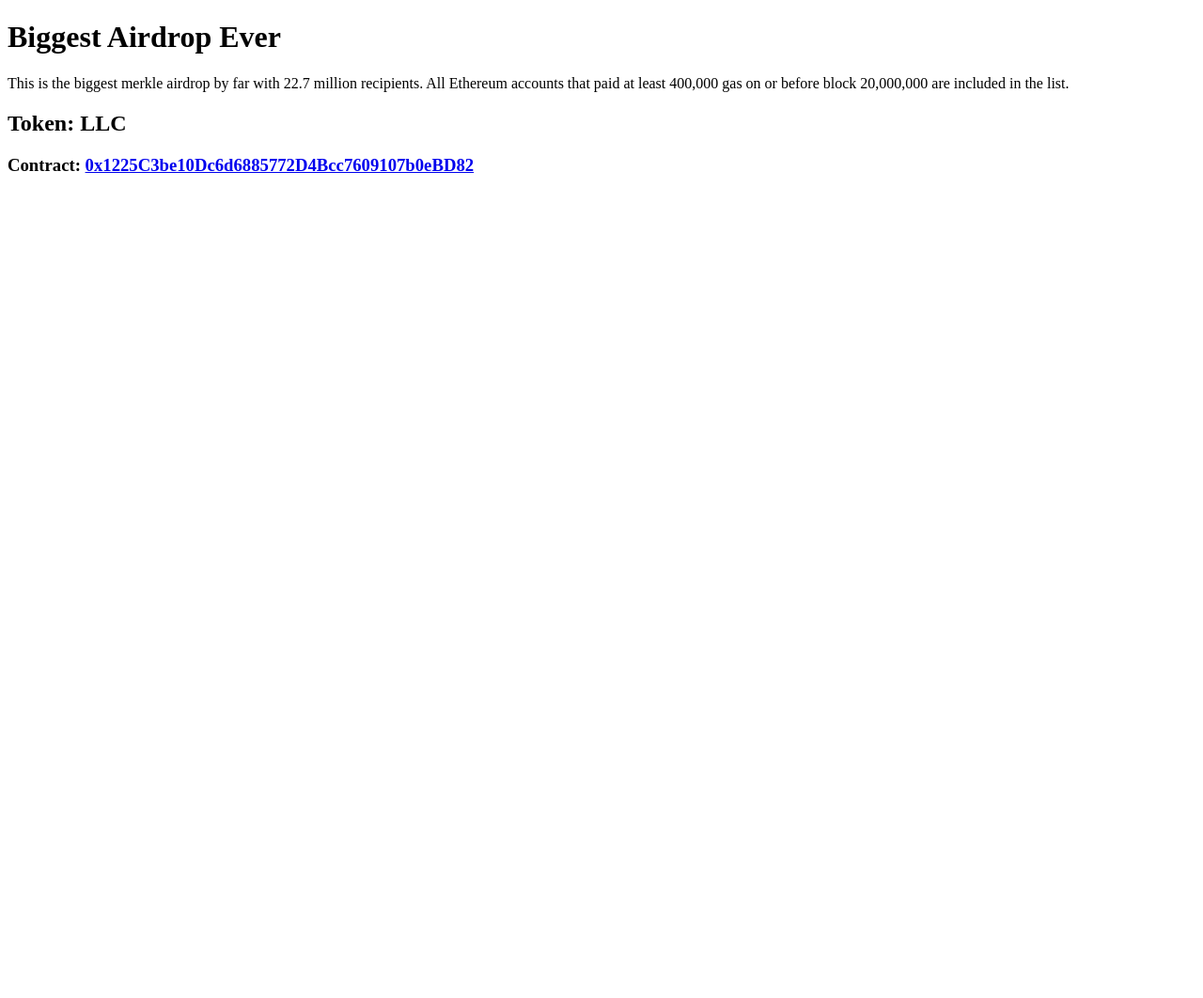
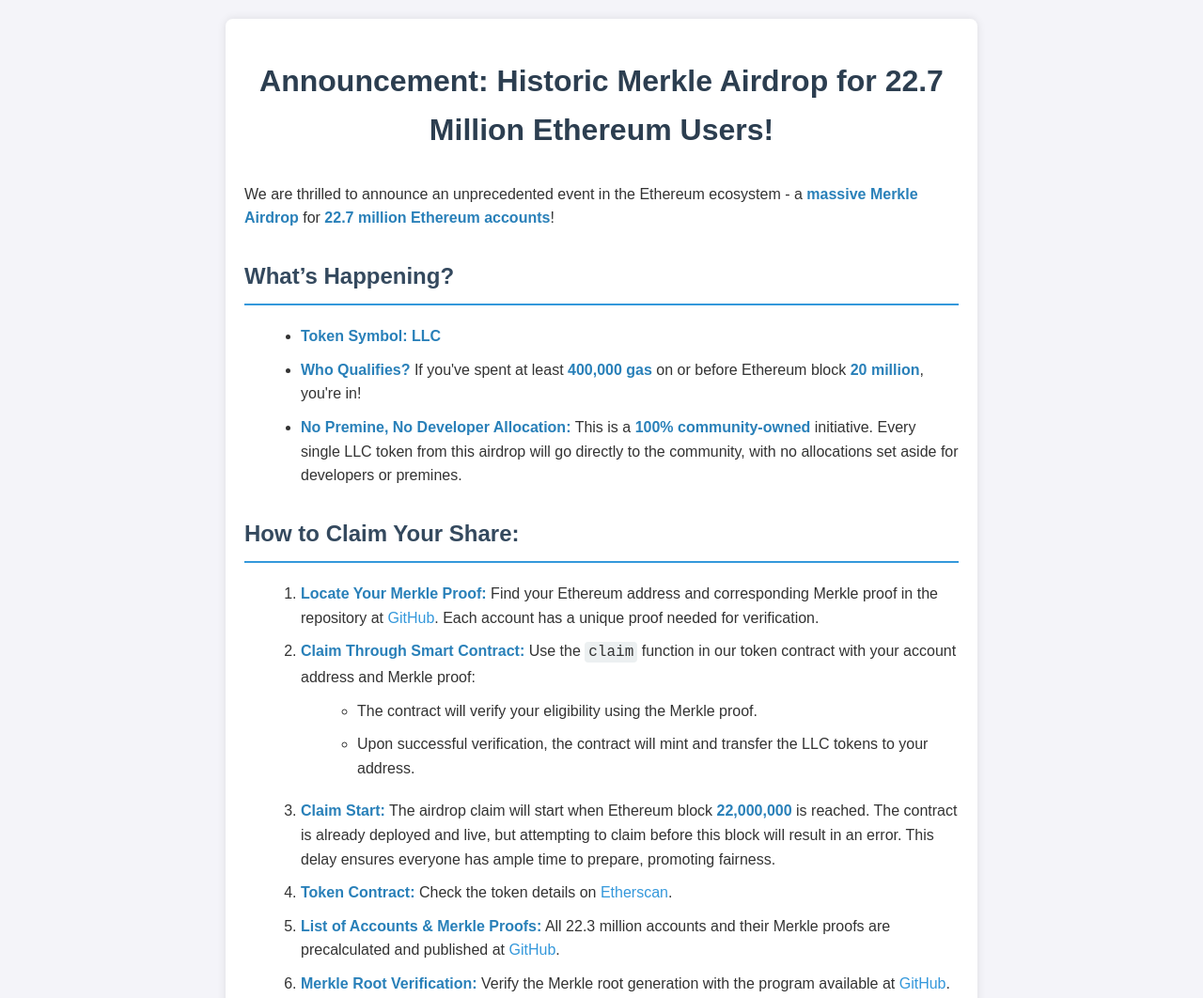
Before and after one commit to leaderlessclub/leaderlessclub.github.io, a plain HTML site: page index.html in a window 1280 px wide. Shown: the top 1062 px of the page at 94% size. Before the commit the page ends 800 px from the top, so only its background shows below. Drawn offline with Linux system fonts and the light colour scheme.

Commit message:
Update index.html

```diff
--- a/index.html
+++ b/index.html
@@ -1,18 +1,107 @@
 <!DOCTYPE html>
-<html>
+<html lang="en">
+<head>
+    <meta charset="UTF-8">
+    <meta name="viewport" content="width=device-width, initial-scale=1.0">
+    <title>Historic Merkle Airdrop Announcement</title>
+    <style>
+        body {
+            font-family: 'Arial', sans-serif;
+            line-height: 1.6;
+            color: #333;
+            max-width: 800px;
+            margin: 0 auto;
+            padding: 20px;
+            background-color: #f4f4f9;
+        }
+        h1 {
+            color: #2c3e50;
+            text-align: center;
+            margin-bottom: 30px;
+        }
+        h2 {
+            color: #34495e;
+            border-bottom: 2px solid #3498db;
+            padding-bottom: 10px;
+            margin-top: 30px;
+        }
+        ul, ol {
+            margin: 10px 0 20px 20px;
+        }
+        li {
+            margin-bottom: 10px;
+        }
+        strong {
+            color: #2980b9;
+        }
+        a {
+            color: #3498db;
+            text-decoration: none;
+        }
+        a:hover {
+            color: #2980b9;
+            text-decoration: underline;
+        }
+        code {
+            background-color: #ecf0f1;
+            padding: 2px 4px;
+            border-radius: 4px;
+            font-family: 'Courier New', Courier, monospace;
+        }
+        .content-box {
+            background: #ffffff;
+            padding: 20px;
+            border-radius: 8px;
+            box-shadow: 0 0 10px rgba(0, 0, 0, 0.1);
+        }
+    </style>
+</head>
+<body>
+    <div class="content-box">
+        <h1>Announcement: Historic Merkle Airdrop for 22.7 Million Ethereum Users!</h1>
 
-<body>
-    <h1>Biggest Airdrop Ever</h1>
-    <p>This is the biggest merkle airdrop by far with 22.7 million recipients.
-        All Ethereum accounts that paid at least 400,000 gas on or before
-        block 20,000,000 are included in the list.
-    </p>
-    <h2>Token: LLC</h2>
-    <h3>Contract: <a href="https://etherscan.io/address/0x1225c3be10dc6d6885772d4bcc7609107b0ebd82" target="_blank">
-        0x1225C3be10Dc6d6885772D4Bcc7609107b0eBD82
-    </a></h3>
+        <p>We are thrilled to announce an unprecedented event in the Ethereum ecosystem - a <strong>massive Merkle Airdrop</strong> for <strong>22.7 million Ethereum accounts</strong>!</p>
 
+        <h2>What’s Happening?</h2>
+        <ul>
+            <li><strong>Token Symbol:</strong> <strong>LLC</strong></li>
+            <li><strong>Who Qualifies?</strong> If you've spent at least <strong>400,000 gas</strong> on or before Ethereum block <strong>20 million</strong>, you're in!</li>
+            <li><strong>No Premine, No Developer Allocation:</strong> This is a <strong>100% community-owned</strong> initiative. Every single LLC token from this airdrop will go directly to the community, with no allocations set aside for developers or premines.</li>
+        </ul>
 
+        <h2>How to Claim Your Share:</h2>
+        <ol>
+            <li><strong>Locate Your Merkle Proof:</strong> Find your Ethereum address and corresponding Merkle proof in the repository at <a href="https://github.com/leaderlessclub/proofs">GitHub</a>. Each account has a unique proof needed for verification.</li>
+            <li><strong>Claim Through Smart Contract:</strong> Use the <code>claim</code> function in our token contract with your account address and Merkle proof:
+                <ul>
+                    <li>The contract will verify your eligibility using the Merkle proof.</li>
+                    <li>Upon successful verification, the contract will mint and transfer the LLC tokens to your address.</li>
+                </ul>
+            </li>
+            <li><strong>Claim Start:</strong> The airdrop claim will start when Ethereum block <strong>22,000,000</strong> is reached. The contract is already deployed and live, but attempting to claim before this block will result in an error. This delay ensures everyone has ample time to prepare, promoting fairness.</li>
+            <li><strong>Token Contract:</strong> Check the token details on <a href="https://etherscan.io/token/0x1225c3be10dc6d6885772d4bcc7609107b0ebd82">Etherscan</a>.</li>
+            <li><strong>List of Accounts & Merkle Proofs:</strong> All 22.3 million accounts and their Merkle proofs are precalculated and published at <a href="https://github.com/leaderlessclub/proofs">GitHub</a>.</li>
+            <li><strong>Merkle Root Verification:</strong> Verify the Merkle root generation with the program available at <a href="https://github.com/leaderlessclub/root">GitHub</a>.</li>
+        </ol>
+
+        <h2>Airdrop Reward Structure:</h2>
+        <ul>
+            <li><strong>Initial Reward:</strong> Each qualified account starts with an airdrop of <strong>100 LLC</strong>.</li>
+            <li><strong>Dynamic Reward:</strong> The reward decreases by <strong>0.0001%</strong> with each claim made, creating a sense of urgency and reward for early participation.</li>
+        </ul>
+
+        <h2>Why This Matters:</h2>
+        <ul>
+            <li><strong>Transparency and Fairness:</strong> With no developer allocations and a delay in claim start, every LLC token is a testament to the community's dedication and contribution to the Ethereum ecosystem.</li>
+            <li><strong>Future Value:</strong> Upcoming projects will require LLC tokens to be burned for participation, potentially increasing the value of LLC through scarcity and utility.</li>
+        </ul>
+
+        <h2>Stay Updated:</h2>
+        <ul>
+            <li>Follow us on <a href="https://x.com/leaderlessclub">X</a> for real-time updates.</li>
+        </ul>
+
+        <p>This is a moment for the Ethereum community to celebrate our collective achievements. Let's continue to build, innovate, and expand the possibilities of blockchain technology together!</p>
+    </div>
 </body>
-
 </html>
```
